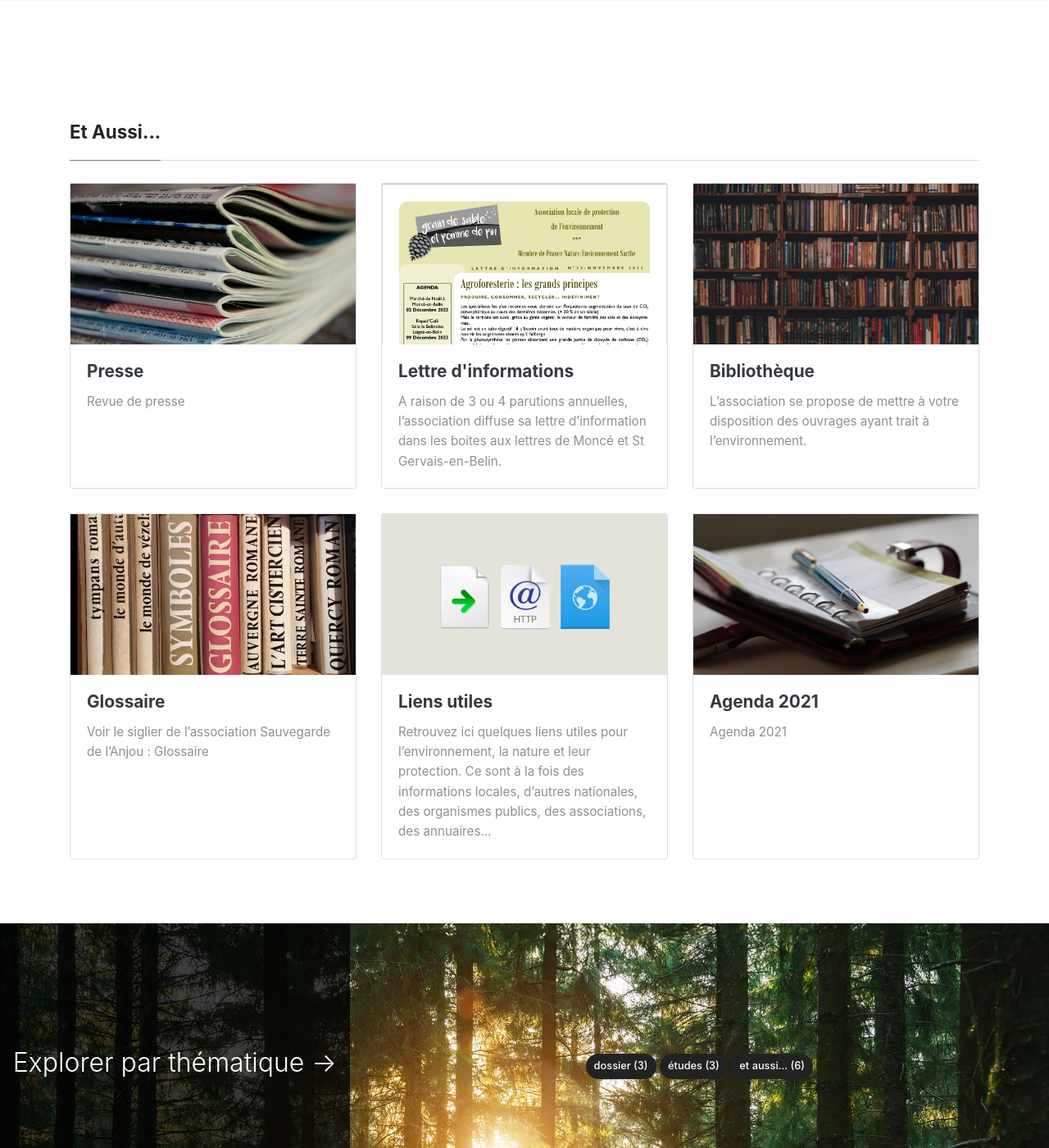
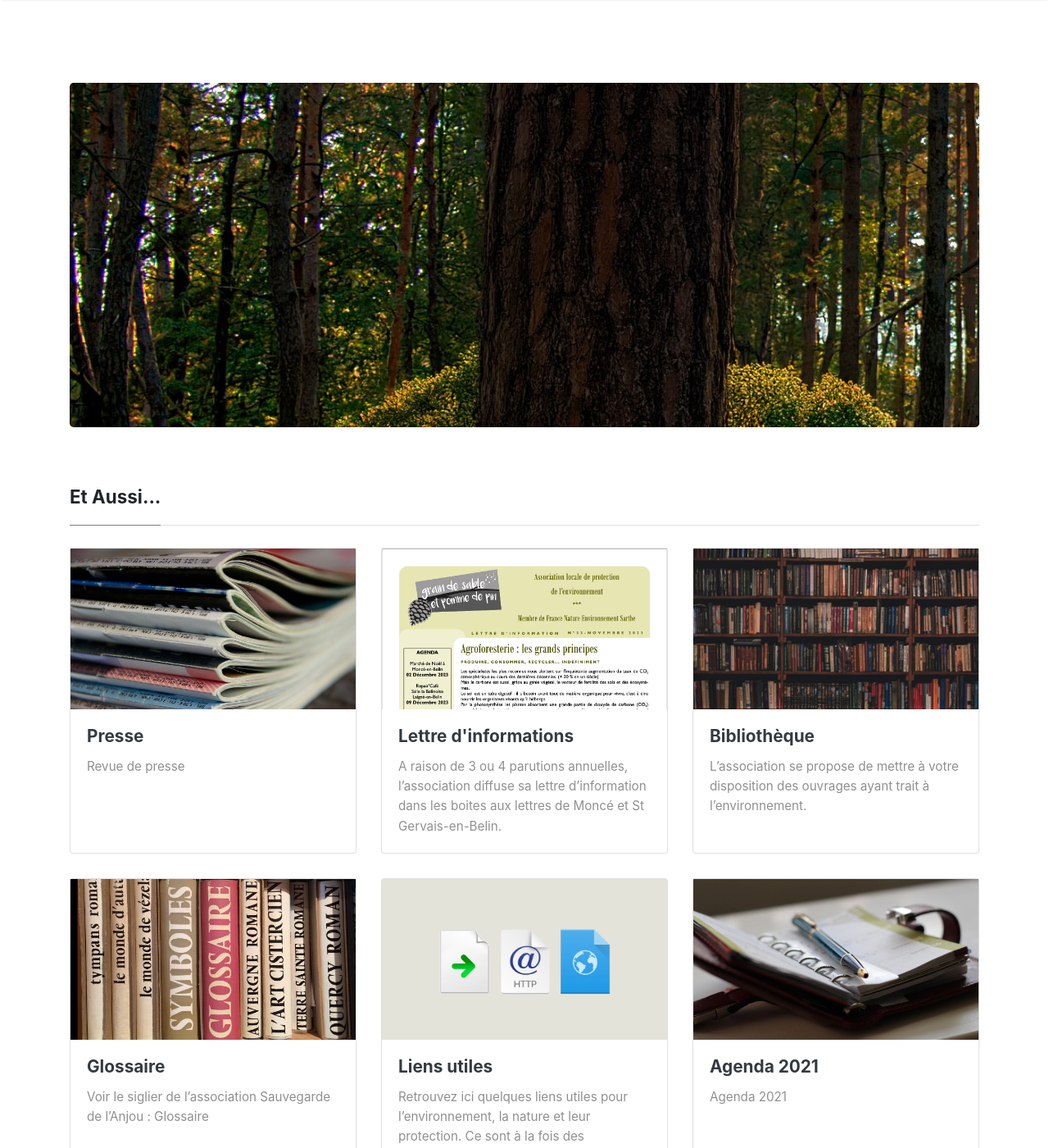
Before and after one commit to grain-de-sable-et-pomme-de-pin/grain-de-sable-et-pomme-de-pin.github.io, a Jekyll site: the page built from category/et-aussi/index.html, in a window 1280 px wide and 1400 px high. Shown: the whole window at 82% size. Built offline with Jekyll 4.4.1, drawn with Linux system fonts in a browser that asks for light colours; nearby versions of some CDN libraries.

Commit message:
jumbotron for category pages

```diff
--- a/_layouts/categorypage.html
+++ b/_layouts/categorypage.html
@@ -1,6 +1,9 @@
 ---
 layout: default
 ---
+
+<div class="jumbotron foret">
+</div>
 
 <div class="main-content">
     <div class="row listrecent">
--- a/assets/css/screen.css
+++ b/assets/css/screen.css
@@ -965,3 +965,14 @@ iframe {
     width: 100%;
     height: 100%;
   }
+
+.jumbotron.foret {
+	background-image: url("/assets/images/tranche_foret.jpg");
+	background-size: cover;
+	color: white;
+	padding: 120px 120px 90px 120px;
+	height: 420px;
+	text-align: center;
+	margin-bottom: 3em;
+	margin-top: -23px;
+}
```
Also changed, not shown: assets/images/tranche_foret.jpg (added).
